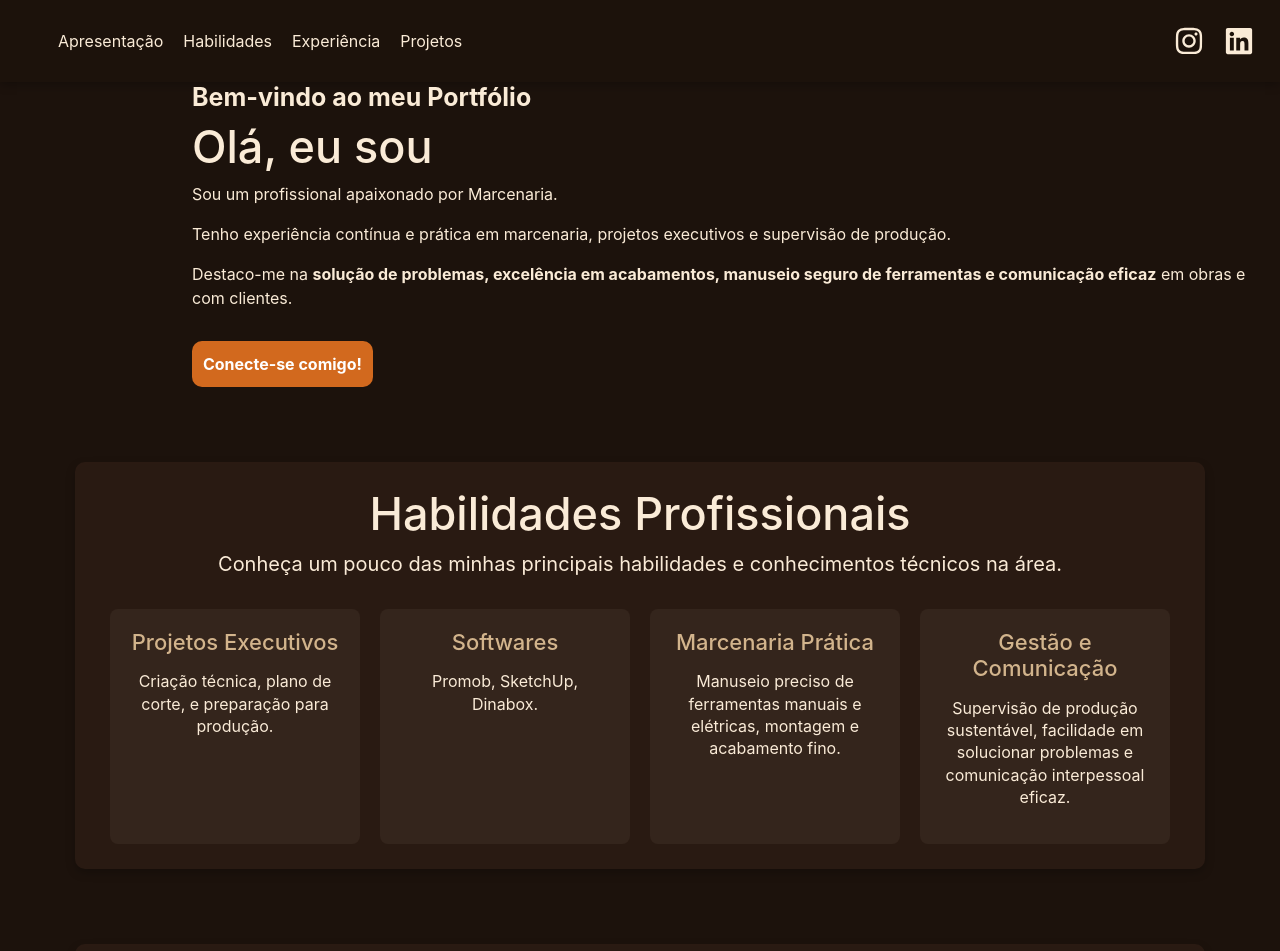
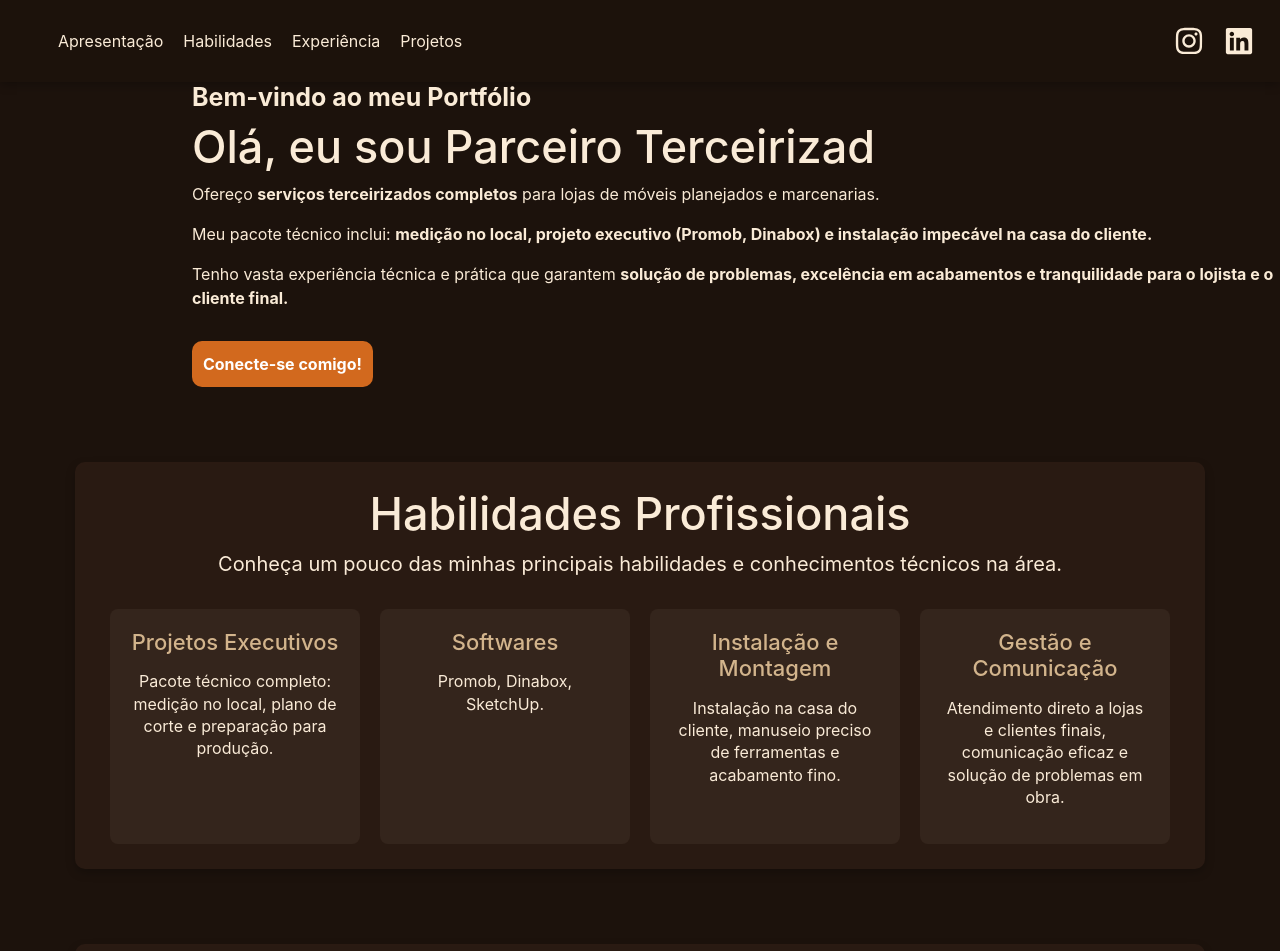
Before and after one commit to D-Garrier/portifolio, a React (Create React App) app: page / in a window 1280 px wide. Shown: the top 951 px of the page. Built offline with nearby package versions, Linux system fonts and the light colour scheme.

Commit message:
Atualização do portfólio para serviço terceirizado B2B

```diff
--- a/src/componentes/section/Experience.js
+++ b/src/componentes/section/Experience.js
@@ -7,7 +7,7 @@ function Experience() {
             <div className={styles.timeline}>
                 <div className={styles.job}>
                     <h3>Supervisor de Marcenaria</h3>
-                    <h4>FORM Móveis Planejados</h4>
+                    <h4>Confidencial</h4>
                     <span>jan de 2026 - o momento | Valinhos, SP</span>
                     <p>Supervisão de produção e equipe. Ferramentas: Dinabox, SketchUp, entre outras.</p>
                 </div>
--- a/src/componentes/section/Presentation.js
+++ b/src/componentes/section/Presentation.js
@@ -4,7 +4,7 @@ import { useEffect, useState } from 'react'
 
 function Presentation() {
     const [text, setText] = useState('');
-    const toRotate = ['Marceneiro!', 'Projetista Executivo', 'Supervisor'];
+    const toRotate = ['Projetista Executivo', 'Parceiro Terceirizado', 'Especialista em Montagens'];
     const [loop, setLoop] = useState(0);
     const [isDeleting, setIsDeleting] = useState(false);
     const period = 100
@@ -40,9 +40,9 @@ function Presentation() {
         <div className={styles.presentation} id="Presentation">
             <h4><strong>Bem-vindo ao meu Portfólio</strong></h4>
             <h1>Olá, eu sou {text}</h1>
-            <p>Sou um profissional apaixonado por Marcenaria.</p>
-            <p>Tenho experiência contínua e prática em marcenaria, projetos executivos e supervisão de produção.</p>
-            <p>Destaco-me na <strong>solução de problemas, excelência em acabamentos, manuseio seguro de ferramentas e comunicação eficaz</strong> em obras e com clientes.</p>
+            <p>Ofereço <strong>serviços terceirizados completos</strong> para lojas de móveis planejados e marcenarias.</p>
+            <p>Meu pacote técnico inclui: <strong>medição no local, projeto executivo (Promob, Dinabox) e instalação impecável na casa do cliente.</strong></p>
+            <p>Tenho vasta experiência técnica e prática que garantem <strong>solução de problemas, excelência em acabamentos e tranquilidade para o lojista e o cliente final.</strong></p>
             <ButtonA link='https://www.linkedin.com/in/diogo-garrier-9938b9185/' text='Conecte-se comigo!' />
         </div>
     )
--- a/src/componentes/section/Skills.js
+++ b/src/componentes/section/Skills.js
@@ -8,19 +8,19 @@ function Skills() {
             <div className={styles.skillList}>
                 <div className={styles.skillItem}>
                     <h3>Projetos Executivos</h3>
-                    <p>Criação técnica, plano de corte, e preparação para produção.</p>
+                    <p>Pacote técnico completo: medição no local, plano de corte e preparação para produção.</p>
                 </div>
                 <div className={styles.skillItem}>
                     <h3>Softwares</h3>
-                    <p>Promob, SketchUp, Dinabox.</p>
+                    <p>Promob, Dinabox, SketchUp.</p>
                 </div>
                 <div className={styles.skillItem}>
-                    <h3>Marcenaria Prática</h3>
-                    <p>Manuseio preciso de ferramentas manuais e elétricas, montagem e acabamento fino.</p>
+                    <h3>Instalação e Montagem</h3>
+                    <p>Instalação na casa do cliente, manuseio preciso de ferramentas e acabamento fino.</p>
                 </div>
                 <div className={styles.skillItem}>
                     <h3>Gestão e Comunicação</h3>
-                    <p>Supervisão de produção sustentável, facilidade em solucionar problemas e comunicação interpessoal eficaz.</p>
+                    <p>Atendimento direto a lojas e clientes finais, comunicação eficaz e solução de problemas em obra.</p>
                 </div>
             </div>
         </div>
```
